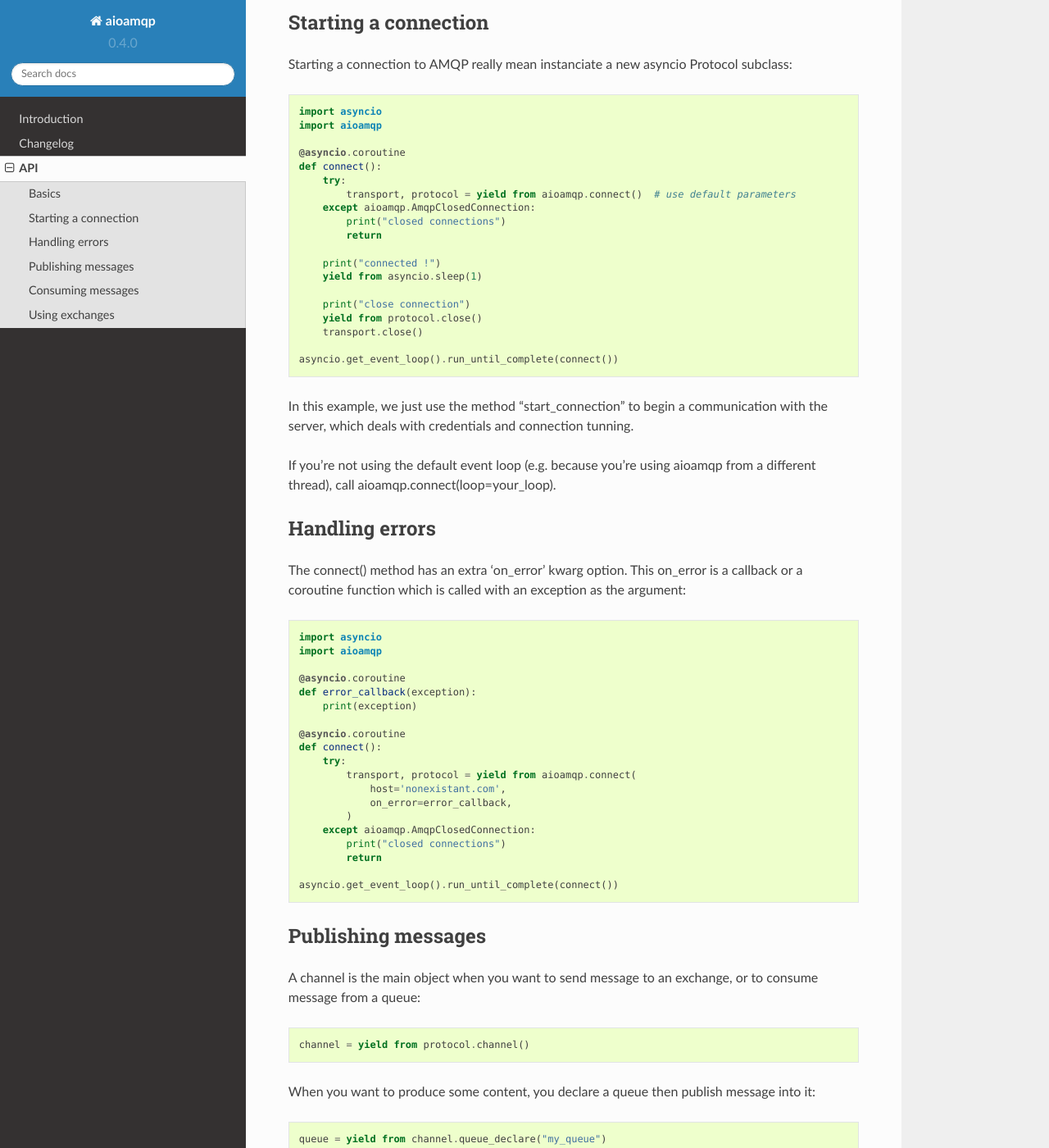
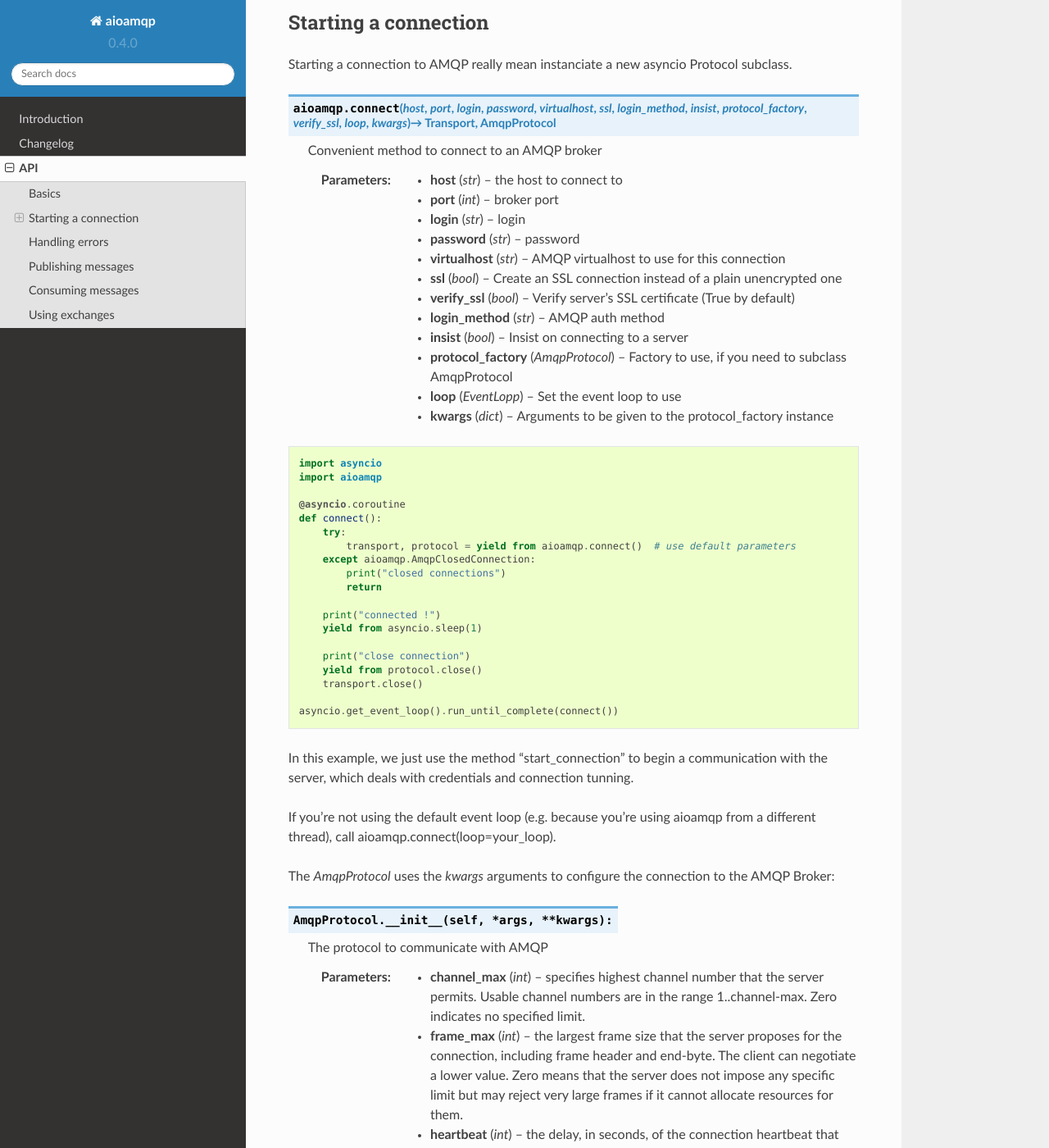
Before and after one commit to Polyconseil/aioamqp, a Sphinx documentation site: the page built from docs/api.rst, in a window 1280 px wide and 1400 px high, scrolled down 325 px. Shown: the whole window at 82% size. Built offline with Sphinx 7.4.7 and the Read the Docs theme 2.0.0, drawn with Linux system fonts in a browser that asks for light colours; some of the changed text lies outside the part shown.

Commit message:
docs: Update a few connect methods

```diff
--- a/docs/api.rst
+++ b/docs/api.rst
@@ -17,7 +17,29 @@
 Starting a connection
 ---------------------
 
-Starting a connection to AMQP really mean instanciate a new asyncio Protocol subclass::
+Starting a connection to AMQP really mean instanciate a new asyncio Protocol subclass.
+
+.. py:function:: connect(host, port, login, password, virtualhost, ssl, login_method, insist, protocol_factory, verify_ssl, loop, kwargs) -> Transport, AmqpProtocol
+
+   Convenient method to connect to an AMQP broker
+
+   :param str host:          the host to connect to
+   :param int port:          broker port
+   :param str login:         login
+   :param str password:      password
+   :param str virtualhost:   AMQP virtualhost to use for this connection
+   :param bool ssl:           Create an SSL connection instead of a plain unencrypted one
+   :param bool verify_ssl:    Verify server's SSL certificate (True by default)
+   :param str login_method:  AMQP auth method
+   :param bool insist:        Insist on connecting to a server
+   :param AmqpProtocol protocol_factory:
+                   Factory to use, if you need to subclass AmqpProtocol
+   :param EventLopp loop:          Set the event loop to use
+
+   :param dict kwargs:        Arguments to be given to the protocol_factory instance
+
+
+.. code::
 
     import asyncio
     import aioamqp
@@ -43,6 +65,26 @@
 
 If you're not using the default event loop (e.g. because you're using
 aioamqp from a different thread), call aioamqp.connect(loop=your_loop).
+
+
+The `AmqpProtocol` uses the `kwargs` arguments to configure the connection to the AMQP Broker:
+
+.. py:method:: AmqpProtocol.__init__(self, *args, **kwargs):
+
+   The protocol to communicate with AMQP
+
+   :param int channel_max: specifies highest channel number that the server permits.
+                      Usable channel numbers are in the range 1..channel-max.
+                      Zero indicates no specified limit.
+   :param int frame_max: the largest frame size that the server proposes for the connection,
+                    including frame header and end-byte. The client can negotiate a lower value.
+                    Zero means that the server does not impose any specific limit
+                    but may reject very large frames if it cannot allocate resources for them.
+   :param int heartbeat: the delay, in seconds, of the connection heartbeat that the server wants.
+                    Zero means the server does not want a heartbeat.
+   :param Asyncio.EventLoop loop: specify the eventloop to use.
+   :param str product:  configure the client name product (like a UserAgent).
+                product_version: str, configure the client product version.
 
 Handling errors
 ---------------
```
Also changed, not shown: 1 other file.
